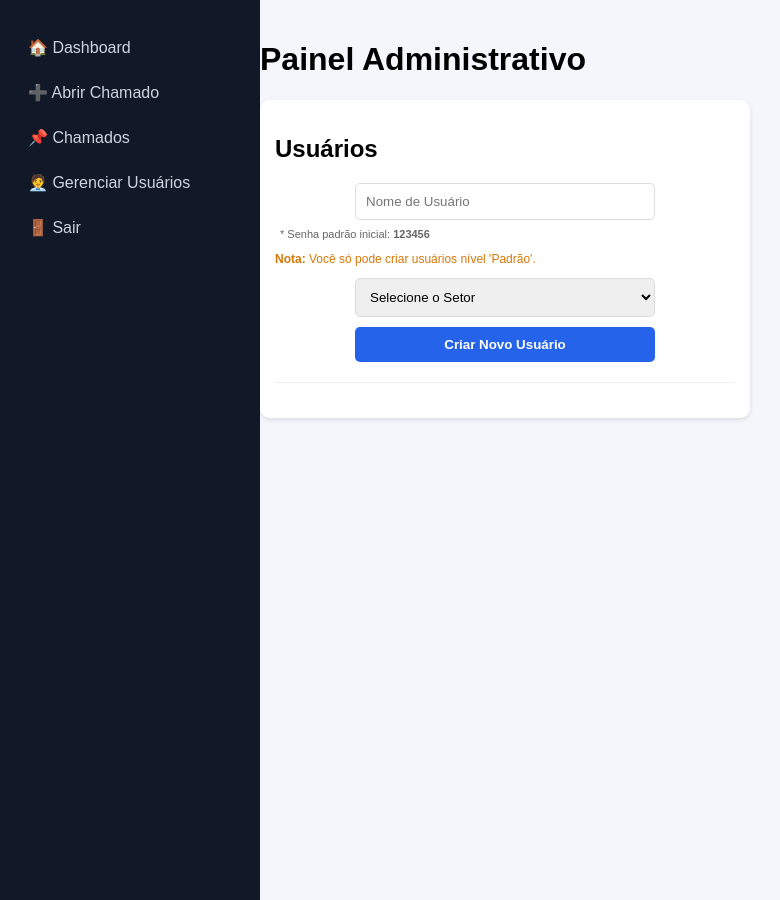
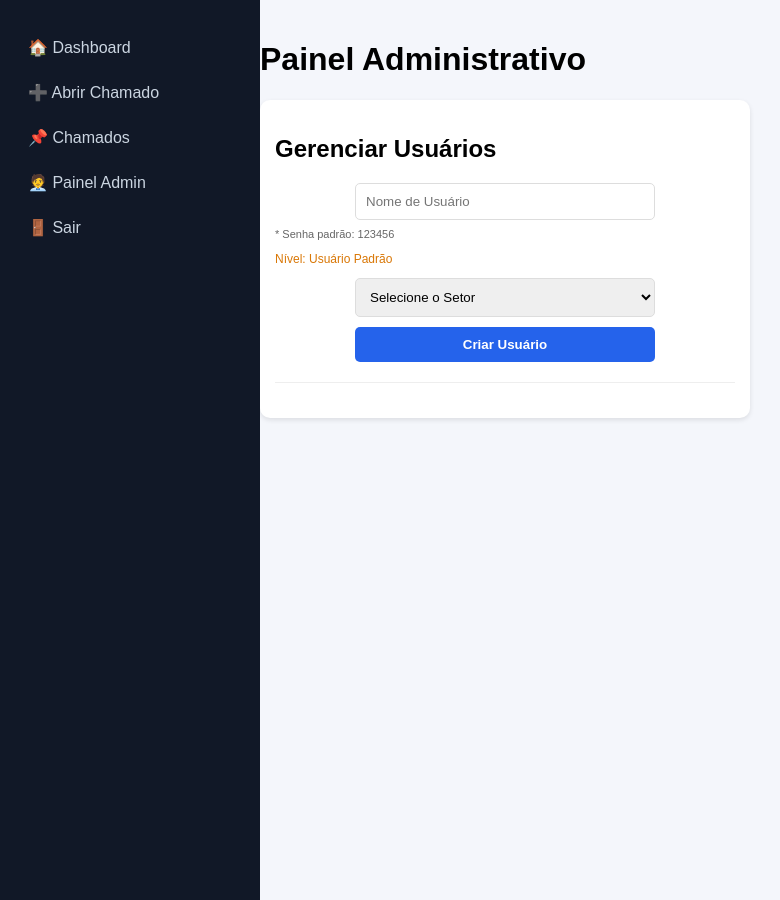
Before and after one commit to qualidadekcq-droid/sistema_chamados, a Flask app: template templates/painel_admin.html in a window 1280 px wide. Shown: the whole page, without its empty margins (0-780 px from the left). Run offline with Flask 3, Linux system fonts and the light colour scheme; the template is opened without the code that fills it, so the values that code supplies are empty.

Commit message:
ai ai ai

```diff
--- a/app.py
+++ b/app.py
@@ -13,7 +13,7 @@ app = Flask(
 
 app.secret_key = "super_secret_key_123"
 
-# URL do Google Apps Script configurada no painel do Render (Environment Variables)
+# URL do Google Apps Script
 URL_GOOGLE_SCRIPT = os.getenv("URL_GOOGLE_SCRIPT")
 
 UPLOAD_FOLDER = os.path.join(BASE_DIR, "static/uploads")
@@ -29,16 +29,8 @@ ARQ_DEPARTAMENTOS = os.path.join(BASE_DIR, "departamentos.json")
 # ======================
 def enviar_email(destino, assunto, corpo, nome_usuario):
     try:
-        if not URL_GOOGLE_SCRIPT:
-            print("[ERRO] URL do Google Script não configurada no Render")
-            return
-
-        payload = {
-            "nome": nome_usuario,
-            "assunto": assunto,
-            "mensagem": corpo,
-            "destinatario": destino
-        }
+        if not URL_GOOGLE_SCRIPT: return
+        payload = {"nome": nome_usuario, "assunto": assunto, "mensagem": corpo, "destinatario": destino}
         requests.post(URL_GOOGLE_SCRIPT, data=json.dumps(payload), allow_redirects=True)
     except Exception as e:
         print(f"[ERRO EMAIL]: {e}")
@@ -47,39 +39,26 @@ def enviar_email_async(destino, assunto, corpo, nome_usuario):
     threading.Thread(target=enviar_email, args=(destino, assunto, corpo, nome_usuario), daemon=True).start()
 
 def load(file):
-    if not os.path.exists(file):
-        return {"usuarios": []} if "usuarios" in file else []
+    if not os.path.exists(file): return {"usuarios": []} if "usuarios" in file else []
     try:
-        with open(file, "r", encoding="utf-8") as f:
-            return json.load(f)
-    except:
-        return {"usuarios": []} if "usuarios" in file else []
+        with open(file, "r", encoding="utf-8") as f: return json.load(f)
+    except: return {"usuarios": []} if "usuarios" in file else []
 
 def save(file, data):
-    with open(file, "w", encoding="utf-8") as f:
-        json.dump(data, f, indent=4, ensure_ascii=False)
+    with open(file, "w", encoding="utf-8") as f: json.dump(data, f, indent=4, ensure_ascii=False)
 
 def get_users():
     data = load(ARQ_USUARIOS)
     return data.get("usuarios", []) if isinstance(data, dict) else []
 
-def set_users(users):
-    save(ARQ_USUARIOS, {"usuarios": users})
+def set_users(users): save(ARQ_USUARIOS, {"usuarios": users})
 
-def get_chamados():
-    data = load(ARQ_CHAMADOS)
-    return data if isinstance(data, list) else []
+def get_chamados(): return load(ARQ_CHAMADOS)
 
-def set_chamados(data):
-    save(ARQ_CHAMADOS, data)
+def set_chamados(data): save(ARQ_CHAMADOS, data)
 
-def get_departamentos():
-    data = load(ARQ_DEPARTAMENTOS)
-    return data if isinstance(data, list) else []
+def get_departamentos(): return load(ARQ_DEPARTAMENTOS)
 
-# ======================
-# HIERARQUIA DE PERMISSÕES
-# ======================
 def pode_gerenciar(alvo_role):
     meu_role = session.get("role")
     if meu_role == "master": return True
@@ -99,17 +78,13 @@ def login():
     username = (request.form.get("username") or "").lower().strip()
     senha = request.form.get("senha")
     users = get_users()
-
     for u in users:
         if u.get("usuario", "").lower() == username:
             if bcrypt.checkpw(senha.encode(), u["senha_hash"].encode()):
                 if u.get("trocar_senha"):
                     session["temp_user"] = u["usuario"]
                     return render_template("trocar_senha.html")
-
-                session["user"] = u["usuario"]
-                session["role"] = u["role"]
-                session["setor"] = u["setor"]
+                session["user"] = u["usuario"]; session["role"] = u["role"]; session["setor"] = u["setor"]
                 return redirect("/dashboard")
     return "Login inválido"
 
@@ -118,16 +93,14 @@ def alterar_senha_obrigatoria():
     username = session.get("temp_user")
     nova_senha = request.form.get("nova_senha")
     if not username or not nova_senha: return redirect("/")
-
     users = get_users()
     for u in users:
         if u["usuario"] == username:
             u["senha_hash"] = bcrypt.hashpw(nova_senha.encode(), bcrypt.gensalt()).decode()
             u["trocar_senha"] = False
             break
-    set_users(users)
-    session.clear()
-    return "Senha alterada com sucesso! Faça login novamente <a href='/'>aqui</a>."
+    set_users(users); session.clear()
+    return "Senha alterada com sucesso! Faça login <a href='/'>aqui</a>."
 
 @app.route("/logout")
 def logout():
@@ -142,12 +115,10 @@ def dashboard():
     if "user" not in session: return redirect("/")
     role, user, setor = session["role"], session["user"], session.get("setor", "")
     chamados = get_chamados()
-
     if role == "usuario":
         chamados = [c for c in chamados if c.get("criador") == user]
     elif role != "master":
         chamados = [c for c in chamados if c.get("setor", "").strip().lower() == setor.strip().lower()]
-
     return render_template("dashboard.html", user=user, role=role, setor=setor, total=len(chamados),
         abertos=len([c for c in chamados if c.get("status") == "Aberto"]),
         andamento=len([c for c in chamados if c.get("status") == "Em andamento"]),
@@ -161,32 +132,17 @@ def abrir():
 @app.route("/abrir_chamado", methods=["POST"])
 def abrir_chamado():
     if "user" not in session: return redirect("/")
-    chamados = get_chamados()
-    titulo = request.form.get("titulo")
-    descricao = request.form.get("descricao")
-    setor_nome = (request.form.get("setor") or "").strip().lower()
-
+    chamados = get_chamados(); titulo = request.form.get("titulo")
+    descricao = request.form.get("descricao"); setor_nome = (request.form.get("setor") or "").strip().lower()
     emails_destino = []
     for d in get_departamentos():
         if d.get("nome", "").strip().lower() == setor_nome:
             emails_destino = d.get("emails", [])
             break
-
-    novo = {
-        "id": str(uuid.uuid4()),
-        "titulo": titulo,
-        "descricao": descricao,
-        "setor": setor_nome,
-        "status": "Aberto",
-        "criador": session["user"],
-        "created_at": time.time()
-    }
-    chamados.append(novo)
-    set_chamados(chamados)
-
+    novo = {"id": str(uuid.uuid4()), "titulo": titulo, "descricao": descricao, "setor": setor_nome, "status": "Aberto", "criador": session["user"], "created_at": time.time()}
+    chamados.append(novo); set_chamados(chamados)
     for email in emails_destino:
         enviar_email_async(email, f"Novo Chamado: {titulo}", descricao, session["user"])
-
     return redirect("/dashboard")
 
 @app.route("/chamados")
@@ -194,96 +150,68 @@ def chamados_view():
     if "user" not in session: return redirect("/")
     role, user, setor = session["role"], session["user"], session.get("setor", "")
     chamados = get_chamados()
-
     if role == "usuario":
         chamados = [c for c in chamados if c.get("criador") == user]
     elif role != "master":
         chamados = [c for c in chamados if c.get("setor", "").strip().lower() == setor.strip().lower()]
-
     return render_template("chamados.html", chamados=chamados, role=role)
 
 # ======================
-# PAINEL ADMIN (GESTÃO)
+# PAINEL ADMIN CENTRALIZADO
 # ======================
 @app.route("/admin")
-def admin_atalho():
-    if session.get("role") in ["master", "admin"]:
-        return redirect("/admin/usuarios")
-    return redirect("/")
+def painel_admin():
+    if session.get("role") not in ["master", "admin"]: return redirect("/")
+    return render_template("painel_admin.html",
+                           usuarios=get_users(),
+                           departamentos=get_departamentos(),
+                           role=session.get("role"))
 
-@app.route("/admin/usuarios", methods=["GET", "POST"])
-def admin_usuarios():
+@app.route("/admin/criar_usuario", methods=["POST"])
+def admin_criar_usuario():
     if session.get("role") not in ["master", "admin"]: return redirect("/")
-
+    target_role = request.form.get("role")
+    if not pode_gerenciar(target_role): return "Sem permissão", 403
     users = get_users()
-    if request.method == "POST":
-        target_role = request.form.get("role")
-        if not pode_gerenciar(target_role): return "Sem permissão", 403
-
-        hash_padrao = bcrypt.hashpw("123456".encode(), bcrypt.gensalt()).decode()
-        novo = {
-            "usuario": request.form.get("username").strip(),
-            "senha_hash": hash_padrao,
-            "role": target_role,
-            "setor": request.form.get("setor"),
-            "trocar_senha": True
-        }
-        users.append(novo)
-        set_users(users)
-        return redirect("/admin/usuarios")
-
-    return render_template("painel_admin.html", usuarios=users, departamentos=get_departamentos(), role=session.get("role"))
+    hash_padrao = bcrypt.hashpw("123456".encode(), bcrypt.gensalt()).decode()
+    novo = {"usuario": request.form.get("username").strip(), "senha_hash": hash_padrao, "role": target_role, "setor": request.form.get("setor"), "trocar_senha": True}
+    users.append(novo); set_users(users)
+    return redirect("/admin")
 
 @app.route("/admin/excluir_usuario/<nome>")
 def excluir_usuario(nome):
-    if session.get("role") not in ["master", "admin"]: return redirect("/")
     users = get_users()
     for u in users:
         if u["usuario"] == nome and pode_gerenciar(u["role"]):
             users = [user for user in users if user["usuario"] != nome]
-            set_users(users)
-            break
-    return redirect("/admin/usuarios")
+            set_users(users); break
+    return redirect("/admin")
 
 @app.route("/admin/resetar_senha/<nome>")
 def resetar_senha(nome):
-    if session.get("role") not in ["master", "admin"]: return redirect("/")
     users = get_users()
     for u in users:
         if u["usuario"] == nome and pode_gerenciar(u["role"]):
             u["senha_hash"] = bcrypt.hashpw("123456".encode(), bcrypt.gensalt()).decode()
-            u["trocar_senha"] = True
-            break
+            u["trocar_senha"] = True; break
     set_users(users)
-    return redirect("/admin/usuarios")
+    return redirect("/admin")
 
-@app.route("/admin/setores", methods=["GET", "POST"])
-def admin_setores():
-    if session.get("role") != "master": return "Apenas Master tem acesso aqui", 403
-
+@app.route("/admin/criar_setor", methods=["POST"])
+def admin_criar_setor():
+    if session.get("role") != "master": return "Apenas Master", 403
     deps = get_departamentos()
-    if request.method == "POST":
-        novo_setor = {
-            "nome": request.form.get("nome").strip().lower(),
-            "emails": [e.strip() for e in request.form.get("emails").split(",")]
-        }
-        deps.append(novo_setor)
-        save(ARQ_DEPARTAMENTOS, deps)
-        return redirect("/admin/setores")
-
-    return render_template("painel_admin.html", usuarios=get_users(), departamentos=deps, role=session.get("role"))
+    novo = {"nome": request.form.get("nome").strip().lower(), "emails": [e.strip() for e in request.form.get("emails").split(",")]}
+    deps.append(novo); save(ARQ_DEPARTAMENTOS, deps)
+    return redirect("/admin")
 
 @app.route("/admin/excluir_setor/<nome>")
 def excluir_setor(nome):
     if session.get("role") == "master":
         deps = [d for d in get_departamentos() if d["nome"] != nome]
         save(ARQ_DEPARTAMENTOS, deps)
-    return redirect("/admin/setores")
+    return redirect("/admin")
 
-# ======================
-# INICIALIZAÇÃO (RENDER)
-# ======================
 if __name__ == "__main__":
     port = int(os.environ.get("PORT", 5000))
-    # debug=False e use_reloader=False para estabilidade no Render
     app.run(host='0.0.0.0', port=port, debug=False, use_reloader=False)
--- a/templates/painel_admin.html
+++ b/templates/painel_admin.html
@@ -4,14 +4,11 @@
     <title>Painel Admin</title>
     <meta name="viewport" content="width=device-width, initial-scale=1.0">
     <link rel="stylesheet" href="{{ url_for('static', filename='style.css') }}">
-
     <style>
         .box{ background:white; padding:15px; margin-bottom:20px; border-radius:10px; box-shadow: 0 2px 5px rgba(0,0,0,0.1); }
         input, select, textarea{ width:100%; padding:10px; margin-top:5px; box-sizing:border-box; border: 1px solid #ddd; border-radius: 5px; }
         button{ width:100%; padding:10px; margin-top:10px; background:#2563eb; color:white; border:none; border-radius: 5px; cursor:pointer; font-weight: bold; }
-    button:hover{ background:#1d4ed8; }
         .user{ padding:15px 0; border-bottom:1px solid #eee; }
-    .user:last-child{ border-bottom: none; }
         .actions { margin-top: 8px; }
         .actions a{ margin-right:15px; color:#2563eb; font-size:13px; text-decoration:none; font-weight: 500; }
         .actions a.delete { color: #dc2626; }
@@ -19,36 +16,28 @@
         @media(max-width:768px){ .grid{grid-template-columns:1fr;} }
     </style>
 </head>
-
 <body>
 
 <div class="sidebar">
     <a href="/dashboard">🏠 Dashboard</a>
     <a href="/abrir">➕ Abrir Chamado</a>
     <a href="/chamados">📌 Chamados</a>
-    <a href="/admin/usuarios">🧑‍💼 Gerenciar Usuários</a>
-    {% if session['role'] == 'master' %}
-    <a href="/admin/setores">🏢 Gerenciar Setores</a>
-    {% endif %}
+    <a href="/admin">🧑‍💼 Painel Admin</a>
     <a href="/logout">🚪 Sair</a>
 </div>
 
 <div class="content">
-
     <h1>Painel Administrativo</h1>
 
     <div class="grid">
+        <!-- BLOCO DE USUÁRIOS -->
+        <div class="box">
+            <h2>Gerenciar Usuários</h2>
+            <form method="POST" action="/admin/criar_usuario">
+                <input name="username" placeholder="Nome de Usuário" required>
+                <p style="font-size: 11px; color: #666; margin: 5px 0;">* Senha padrão: 123456</p>
 
-<!-- GESTÃO DE USUÁRIOS -->
-<div class="box">
-    <h2>Usuários</h2>
-
-    <!-- Formulário aponta para a rota que criamos no app.py -->
-    <form method="POST" action="/admin/usuarios">
-        <input name="username" placeholder="Nome de Usuário" required>
-        <p style="font-size: 11px; color: #666; margin: 5px 0 0 5px;">* Senha padrão inicial: <b>123456</b></p>
-
-        {% if session['role'] == "master" %}
+                {% if role == "master" %}
                 <select name="role">
                     <option value="usuario">Usuário Padrão</option>
                     <option value="admin">Administrador</option>
@@ -56,7 +45,7 @@
                 </select>
                 {% else %}
                 <input type="hidden" name="role" value="usuario">
-        <p style="font-size: 12px; color: #d97706;"><b>Nota:</b> Você só pode criar usuários nível 'Padrão'.</p>
+                <p style="font-size: 12px; color: #d97706;">Nível: Usuário Padrão</p>
                 {% endif %}
 
                 <select name="setor" required>
@@ -65,35 +54,30 @@
                     <option value="{{ d.nome }}">{{ d.nome|upper }}</option>
                     {% endfor %}
                 </select>
-
-        <button type="submit">Criar Novo Usuário</button>
+                <button type="submit">Criar Usuário</button>
             </form>
 
             <hr style="margin: 20px 0; border: 0; border-top: 1px solid #eee;">
 
-    <div class="user-list">
             {% for u in usuarios %}
             <div class="user">
                 <b>{{ u.usuario }}</b> <small>({{ u.role }})</small><br>
                 <span style="font-size: 13px; color: #666;">Setor: {{ u.setor|upper }}</span>
-
                 <div class="actions">
-                <a href="/admin/resetar_senha/{{ u.usuario }}">🔄 Resetar Senha</a>
-                <a href="/admin/excluir_usuario/{{ u.usuario }}" class="delete" onclick="return confirm('Excluir este usuário?')">🗑️ Excluir</a>
+                    <a href="/admin/resetar_senha/{{ u.usuario }}">🔄 Resetar</a>
+                    <a href="/admin/excluir_usuario/{{ u.usuario }}" class="delete" onclick="return confirm('Excluir?')">🗑️ Excluir</a>
                 </div>
             </div>
             {% endfor %}
         </div>
-</div>
 
-<!-- GESTÃO DE SETORES (APENAS PARA MASTER) -->
-{% if session['role'] == "master" %}
+        <!-- BLOCO DE SETORES (APENAS MASTER) -->
+        {% if role == "master" %}
         <div class="box">
-    <h2>Setores e Notificações</h2>
-
-    <form method="POST" action="/admin/setores">
-        <input name="nome" placeholder="Nome do Setor (Ex: TI, RH)" required>
-        <textarea name="emails" placeholder="Emails para aviso (separe por vírgula): email1@exemplo.com, email2@exemplo.com" required></textarea>
+            <h2>Setores e E-mails</h2>
+            <form method="POST" action="/admin/criar_setor">
+                <input name="nome" placeholder="Nome do Setor (Ex: TI)" required>
+                <textarea name="emails" placeholder="E-mails (separe por vírgula)" required></textarea>
                 <button type="submit">Cadastrar Setor</button>
             </form>
 
@@ -102,20 +86,15 @@
             {% for d in departamentos %}
             <div class="user">
                 <b>{{ d.nome|upper }}</b><br>
-        <span style="font-size: 12px; color: #666;">
-            📧 {{ d.emails|join(', ') }}
-        </span>
-
+                <span style="font-size: 12px; color: #666;">📧 {{ d.emails|join(', ') }}</span>
                 <div class="actions">
-            <a href="/admin/excluir_setor/{{ d.nome }}" class="delete" onclick="return confirm('Excluir este setor?')">🗑️ Remover Setor</a>
+                    <a href="/admin/excluir_setor/{{ d.nome }}" class="delete" onclick="return confirm('Excluir?')">🗑️ Remover</a>
                 </div>
             </div>
             {% endfor %}
         </div>
         {% endif %}
-
     </div>
 </div>
-
 </body>
 </html>
```
Lines whose indentation alone changed are shown as unchanged.
